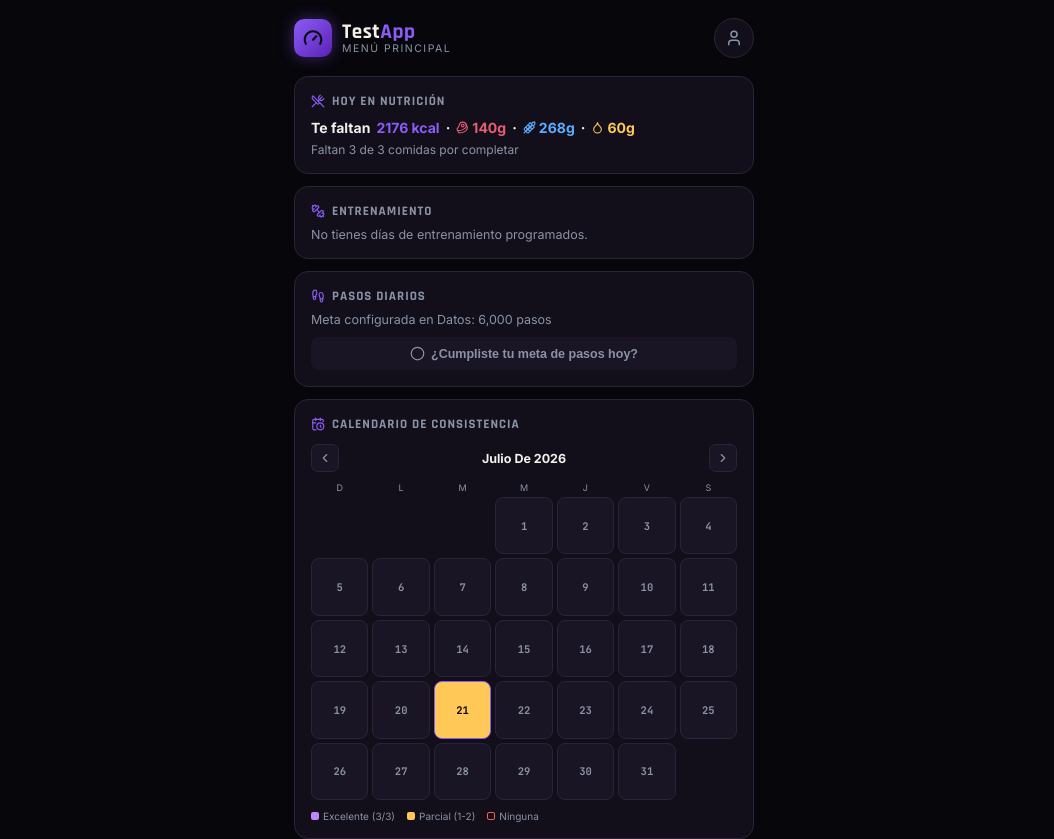
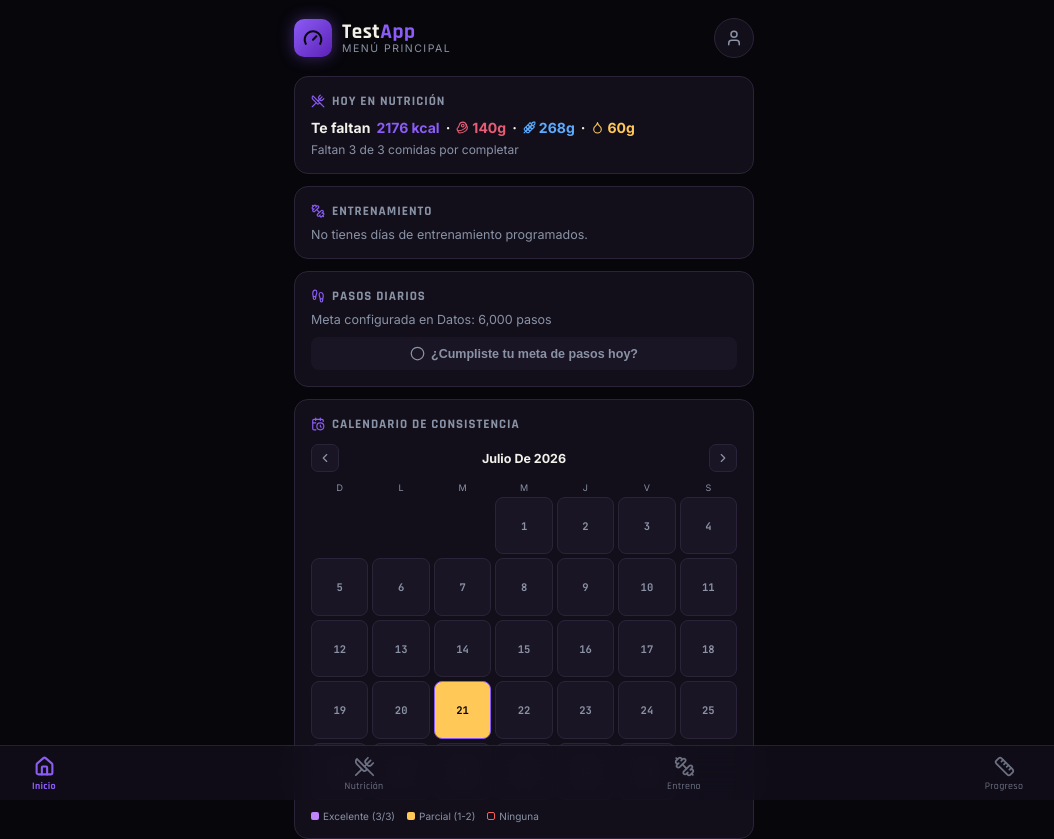
Before and after one commit to AlxEz/nutridash, a React (Vite) app: page / in a window 1280 px wide. Shown: the top 839 px of the page, without its empty margins (116-1170 px from the left). Built offline with nearby package versions, Linux system fonts and the light colour scheme.

Commit message:
Implement fixed bottom navigation bar
Added a bottom navigation bar with four fixed items: Inicio, Nutrición, Entreno, and Progreso.

```diff
--- a/src/NutriDash.jsx
+++ b/src/NutriDash.jsx
@@ -3,7 +3,7 @@ import {
   Beef, Wheat, Droplet, Plus, Minus, Trash2, User, Footprints,
   Dumbbell, Sunrise, Sun, Moon, Search, Gauge as GaugeIcon, X, ChevronDown, ChevronUp,
   Lightbulb, Camera, ImageOff, Scale, Layers, ChevronRight, ArrowLeft, ArrowUp, ArrowDown, Copy,
-  UtensilsCrossed, Activity, Ruler, Pencil, CheckCircle2, Circle, AlertTriangle, CalendarClock, Timer as TimerIcon, RotateCcw, ChevronLeft, Download, Upload,
+  UtensilsCrossed, Activity, Ruler, Pencil, CheckCircle2, Circle, AlertTriangle, CalendarClock, Timer as TimerIcon, RotateCcw, ChevronLeft, Download, Upload, Home,
 } from "lucide-react";
 
 /* ---------------------------------------------------------
@@ -858,7 +858,7 @@ function RestTimer() {
   const ss = String(seconds % 60).padStart(2, "0");
 
   return (
-    <div style={{ position: "fixed", bottom: 18, right: 18, zIndex: 40 }}>
+    <div style={{ position: "fixed", bottom: 84, right: 18, zIndex: 45 }}>
       {expanded && (
         <div style={{ background: "var(--panel)", border: "1px solid var(--border)", borderRadius: 14, padding: 12, marginBottom: 10, boxShadow: "0 8px 24px rgba(0,0,0,0.45)", width: 172 }}>
           <div style={{ textAlign: "center", fontFamily: "'JetBrains Mono', monospace", fontSize: 28, fontWeight: 700, color: seconds === 0 ? "var(--danger)" : "var(--text)", marginBottom: 10 }}>{mm}:{ss}</div>
@@ -883,7 +883,47 @@ function RestTimer() {
   );
 }
 
-/** Calendario mensual de consistencia: colorea cada día según cuántas de las 3 misiones se cumplieron. */
+/** Barra de navegación inferior fija — traslúcida (glassmorphism), 4 accesos siempre disponibles. */
+const BOTTOM_NAV_ITEMS = [
+  { key: "inicio", label: "Inicio", icon: Home },
+  { key: "nutricion", label: "Nutrición", icon: UtensilsCrossed },
+  { key: "entrenamiento", label: "Entreno", icon: Dumbbell },
+  { key: "progreso", label: "Progreso", icon: Ruler },
+];
+function BottomBar({ active, onNavigate }) {
+  return (
+    <div
+      style={{
+        position: "fixed", bottom: 0, left: 0, right: 0, zIndex: 40,
+        background: "rgba(18,15,27,0.78)", backdropFilter: "blur(14px)", WebkitBackdropFilter: "blur(14px)",
+        borderTop: "1px solid rgba(255,255,255,0.09)",
+        paddingBottom: "env(safe-area-inset-bottom)",
+        display: "flex", justifyContent: "space-around", alignItems: "center",
+      }}
+    >
+      {BOTTOM_NAV_ITEMS.map(({ key, label, icon: Icon }) => {
+        const isActive = active === key;
+        return (
+          <button
+            key={key}
+            onClick={() => onNavigate(key)}
+            style={{
+              flex: 1, background: "none", border: "none", cursor: "pointer",
+              display: "flex", flexDirection: "column", alignItems: "center", gap: 3,
+              padding: "10px 4px 8px", color: isActive ? "var(--accent)" : "var(--text-dim)",
+              opacity: isActive ? 1 : 0.75, transition: "color .15s ease, opacity .15s ease",
+            }}
+          >
+            <Icon size={21} strokeWidth={isActive ? 2.4 : 2} />
+            <span style={{ fontSize: 10, fontWeight: isActive ? 700 : 500, fontFamily: "'Rajdhani', sans-serif", letterSpacing: 0.3 }}>{label}</span>
+          </button>
+        );
+      })}
+    </div>
+  );
+}
+
+
 const CAL_LEVEL_STYLE = {
   excelente: { background: "var(--accent2)", color: "#07060B" },
   parcial: { background: "var(--fat)", color: "#07060B" },
@@ -1708,7 +1748,7 @@ export default function NutriDash() {
       "--accent": "#8B5CF6", "--accent2": "#C084FC", "--protein": "#E85D75", "--carbs": "#5CACFF",
       "--fat": "#FFC857", "--text": "#F3F1EA", "--text-dim": "#8A93A6", "--danger": "#FF5C5C",
       background: "var(--bg)", minHeight: "100vh", fontFamily: "'Inter', sans-serif",
-      color: "var(--text)", padding: "18px 14px 40px", boxSizing: "border-box",
+      color: "var(--text)", padding: "18px 14px 92px", boxSizing: "border-box",
     }}>
       <style>{`
         @import url('https://fonts.googleapis.com/css2?family=Rajdhani:wght@500;600;700&family=Inter:wght@400;500;600;700&family=JetBrains+Mono:wght@400;600;700&display=swap');
@@ -1853,9 +1893,6 @@ export default function NutriDash() {
 
           {[
             { key: "perfil", title: "Datos", sub: "Tus datos y objetivo", icon: User },
-            { key: "nutricion", title: "Nutrición", sub: "Calorías, macros y comidas", icon: UtensilsCrossed },
-            { key: "entrenamiento", title: "Entrenamiento", sub: "Bloques, semanas y ejercicios", icon: Dumbbell },
-            { key: "progreso", title: "Progreso Corporal", sub: "Peso y medidas a lo largo del tiempo", icon: Ruler },
           ].map(({ key, title, sub, icon: Icon }) => (
             <button
               key={key}
@@ -3082,7 +3119,7 @@ export default function NutriDash() {
 
       {toastMsg && (
         <div style={{
-          position: "fixed", bottom: 28, left: "50%", transform: "translateX(-50%)", zIndex: 100,
+          position: "fixed", bottom: 92, left: "50%", transform: "translateX(-50%)", zIndex: 100,
           background: "var(--panel)", border: "1px solid var(--accent2)", color: "var(--text)",
           padding: "10px 18px", borderRadius: 12, fontSize: 13, fontWeight: 600,
           boxShadow: "0 8px 24px rgba(0,0,0,0.5)", display: "flex", alignItems: "center", gap: 8,
@@ -3091,6 +3128,8 @@ export default function NutriDash() {
           <CheckCircle2 size={16} color="var(--accent2)" style={{ flexShrink: 0 }} /> {toastMsg}
         </div>
       )}
+
+      <BottomBar active={appView} onNavigate={setAppView} />
     </div>
   );
 }
```
